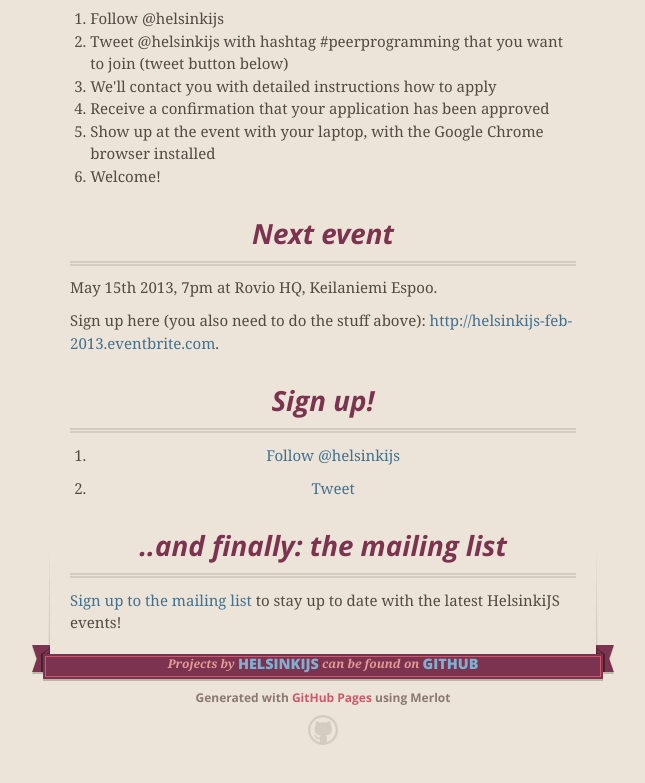
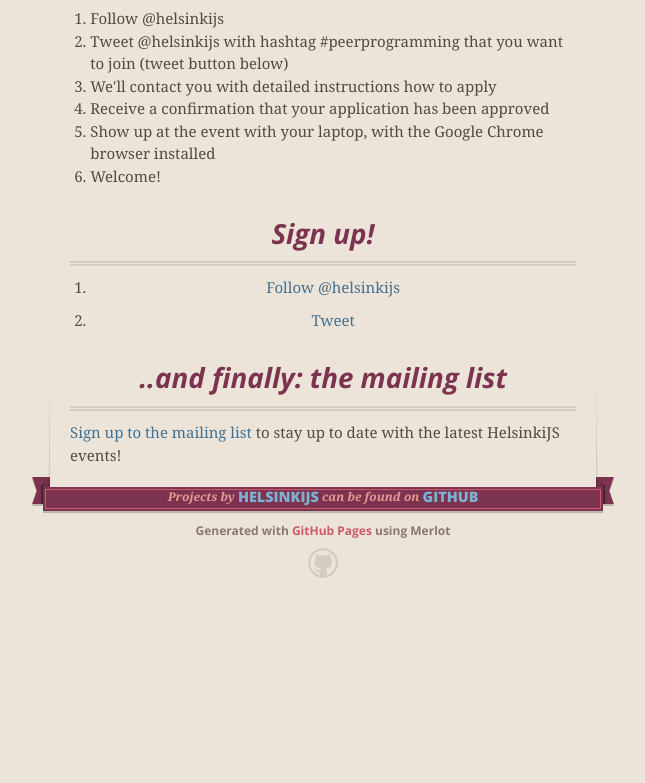
Before and after one commit to helsinkijs/helsinkijs.org, a plain HTML site: page peer-programming.html in a window 1280 px wide. Shown: the part 1061-1844 px from the top of the page, without its empty margins (317-962 px from the left). After the commit the page ends 1679 px from the top, so only its background shows below. Drawn offline with nearby package versions, Linux system fonts and the light colour scheme.

Commit message:
Removed next event so we don't need to keep that up to date

```diff
--- a/peer-programming.html
+++ b/peer-programming.html
@@ -75,9 +75,6 @@
   <li>Show up at the event with your laptop, with the Google Chrome browser installed</li>
   <li>Welcome!</li>
 </ol>
-<h2>Next event</h2>
-  <p>May 15th 2013, 7pm at Rovio HQ, Keilaniemi Espoo.</p>
-  <p>Sign up here (you also need to do the stuff above): <a href="http://helsinkijs-feb-2013.eventbrite.com/">http://helsinkijs-feb-2013.eventbrite.com</a>.</p>
 <h2>Sign up!</h2>
 <ol>
   <li>
```
